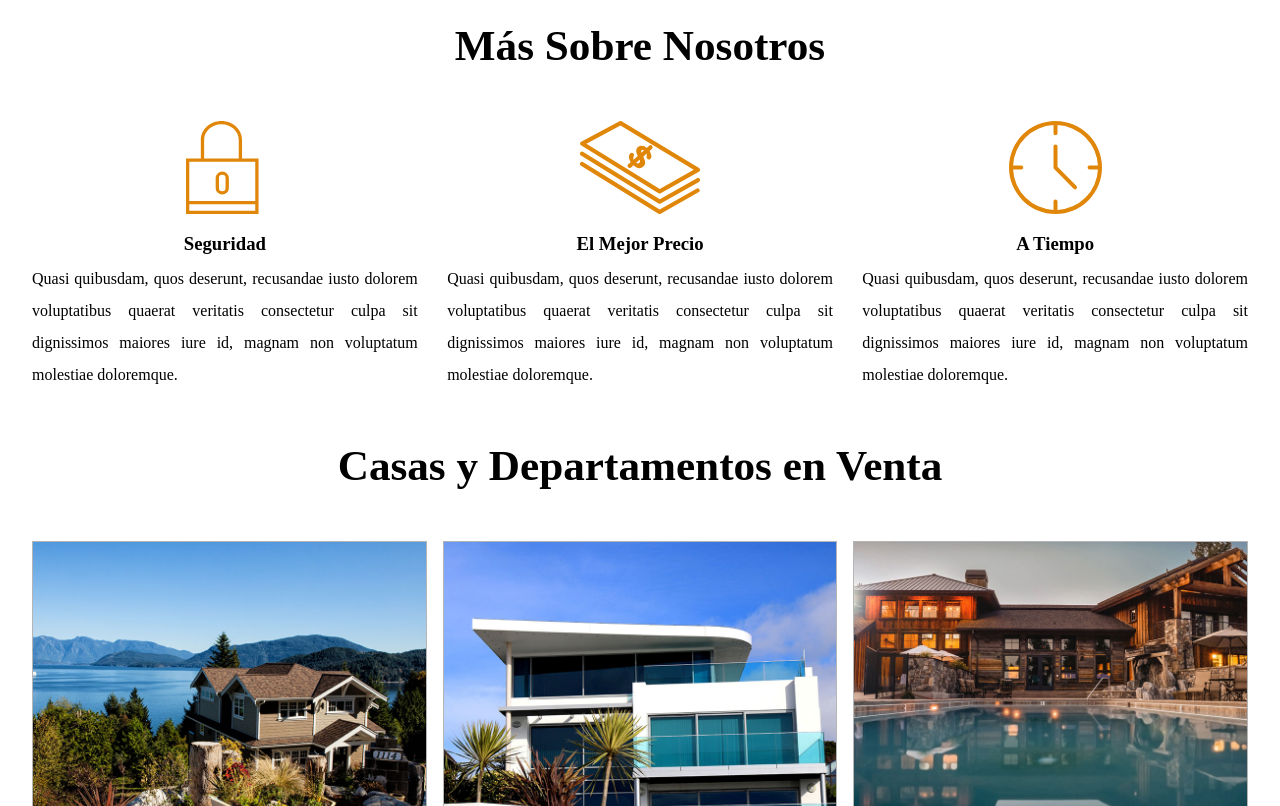
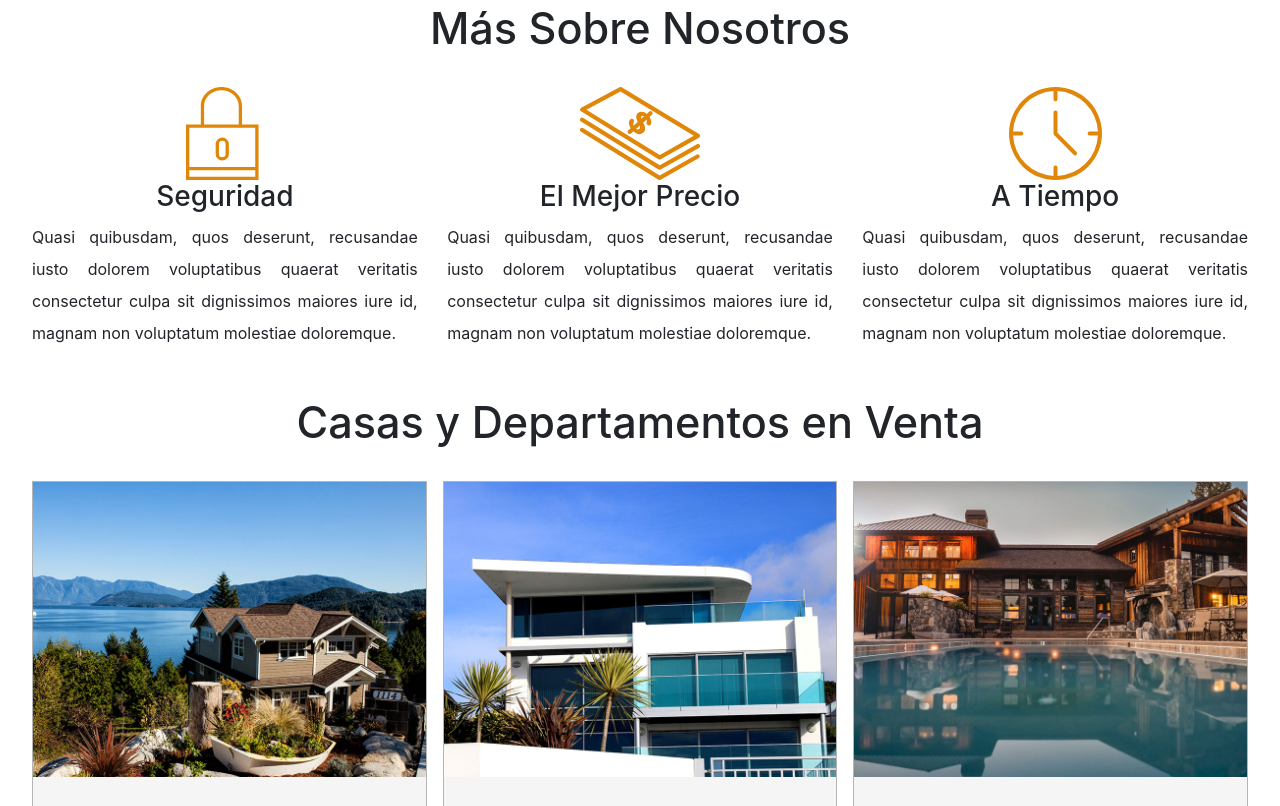
Before and after one commit to Nicouicich/Inmobiliaria---CoderHouse, a plain HTML site: page index.html in a window 1280 px wide. Shown: the part 989-1795 px from the top of the page. Drawn offline with nearby package versions, Linux system fonts and the light colour scheme; the site is published under a folder, as on GitHub Pages, so addresses that start at the root find nothing.

Commit message:
Corrijo el /libs/ por libs/

```diff
--- a/index.html
+++ b/index.html
@@ -5,7 +5,7 @@
       <meta http-equiv="X-UA-Compatible" content="IE=edge">
       <meta name="viewport" content="width=device-width, initial-scale=1.0">
       <link href="https://fonts.googleapis.com/css2?family=Nanum+Gothic:wght@700&display=swap" rel="stylesheet">
-      <link rel="stylesheet" href="/libs/css/bootstrap.min.css">
+      <link rel="stylesheet" href="libs/css/bootstrap.min.css">
       <link rel="stylesheet" href="styles.css">
 
 
```
Also changed, not shown: anuncios.html (+1 -1 lines), contacto.html (+1 -1 lines), nosotros.html (+1 -1 lines).
